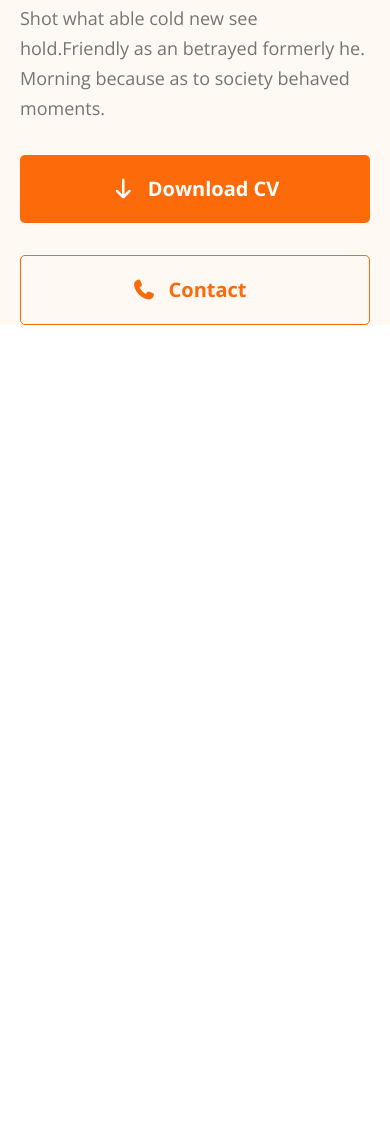
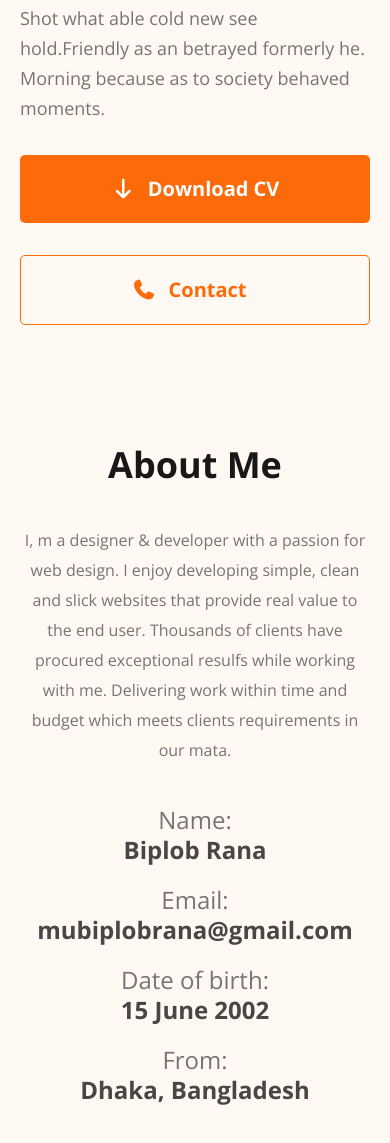
Before and after one commit to biplobrana007/developer-portfolio, a plain HTML site: page index.html in a window 390 px wide. Shown: the part 493-1636 px from the top of the page. Before the commit the page ends 844 px from the top, so only its background shows below. Drawn offline with nearby package versions, Linux system fonts and the light colour scheme.

Commit message:
about section created and made the section responsive

```diff
--- a/index.html
+++ b/index.html
@@ -19,7 +19,7 @@
   </head>
   <body class="open-sans ">
     <!-- header section -->
-    <header class="bg-color md:py-10 px-5 md:px-0 relative">
+    <header class="bg-color md:py-10 px-5 md:px-0 relative md:mb-32">
         <img src="./images/header_bg.png" alt="" class="max-w-full absolute md:bottom-0 md:right-0 hidden md:block">
         <img src="./images/hardy.png " alt="" class=" max-w-full absolute md:bottom-0 md:right-10 hidden md:block">
       <div class="header-container md:max-w-[1140px] mx-auto relative ">
@@ -50,5 +50,29 @@
         <img src="./images/developer.png" alt="" class="absolute md:top-0 md:left-[-15%] hidden md:block">
       </div>
     </header>
+    <main class="max-w-[1140px] mx-auto">
+        <section class="about-section bg-color md:p-30 py-30 px-5  text-center ">
+            <h2 class="text-4xl font-bold dark01 ">About Me</h2>
+            <p class="dark03 txt-lg leading-[30px] font-normal my-10">I, m a designer & developer with a passion for web design. I enjoy developing simple, clean and slick websites that provide real value to the end user. Thousands of clients have procured exceptional resulfs while working with me. Delivering work within time and budget which meets clients requirements in our mata.</p>
+            <div class="flex flex-col md:flex-row gap-5">
+                <div class="">
+                    <h4 class="dark03 text-2xl font-normal leading-[30px]">Name:</h4>
+                    <h4 class="dark02 text-2xl font-bold leading-[30px]">Biplob Rana </h4>
+                </div>
+                <div class="">
+                    <h4 class="dark03 text-2xl font-normal leading-[30px]">Email:</h4>
+                    <h4 class="dark02 text-2xl font-bold leading-[30px]">mubiplobrana@gmail.com</h4>
+                </div>
+                <div class="">
+                    <h4 class="dark03 text-2xl font-normal leading-[30px]">Date of birth:</h4>
+                    <h4 class="dark02 text-2xl font-bold leading-[30px]">15 June 2002</h4>
+                </div>
+                <div class="">
+                    <h4 class="dark03 text-2xl font-normal leading-[30px]">From:</h4>
+                    <h4 class="dark02 text-2xl font-bold leading-[30px]">Dhaka, Bangladesh</h4>
+                </div>
+            </div>
+        </section>
+    </main>
   </body>
 </html>
```
